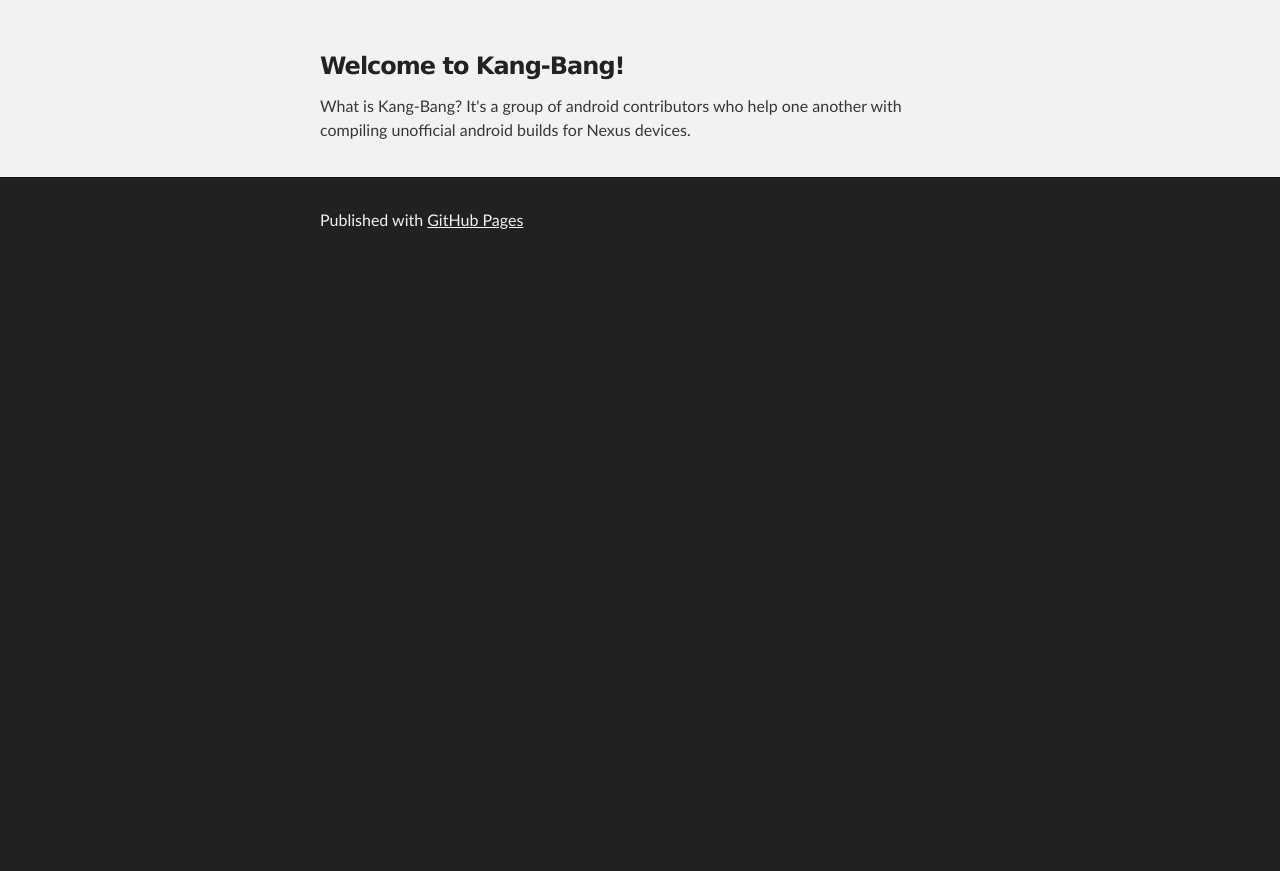
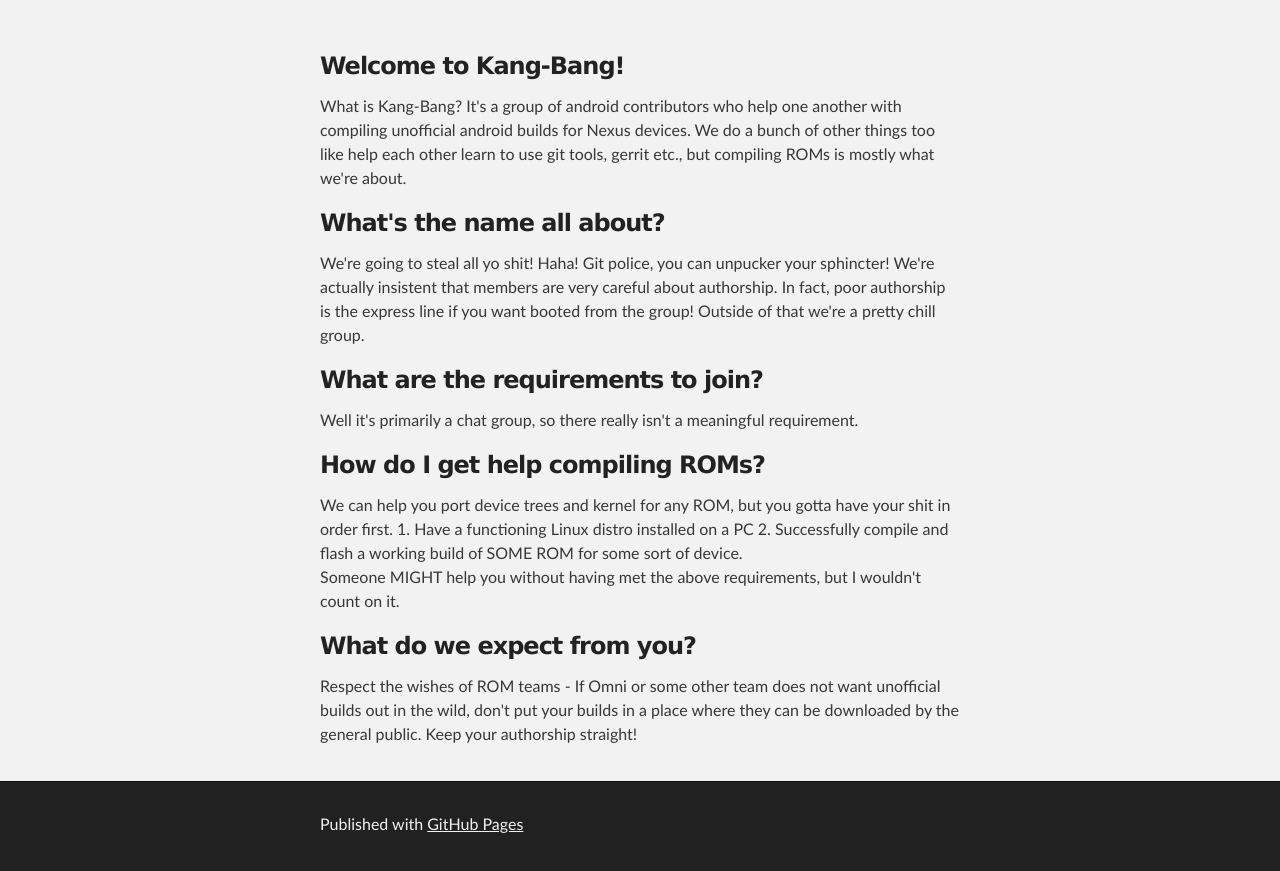
Before and after one commit to Android-Addicts/Android-Addicts.github.io, a plain HTML site: page index.html in a window 1280 px wide. Shown: the part 176-1047 px from the top of the page. Before the commit the page ends 800 px from the top, so only its background shows below. Drawn offline with Linux system fonts and the light colour scheme.

Commit message:
Replace master branch with page content via GitHub

```diff
--- a/index.html
+++ b/index.html
@@ -30,7 +30,31 @@
         <h3>
 <a id="welcome-to-kang-bang" class="anchor" href="#welcome-to-kang-bang" aria-hidden="true"><span aria-hidden="true" class="octicon octicon-link"></span></a>Welcome to Kang-Bang!</h3>
 
-<p>What is Kang-Bang?  It's a group of android contributors who help one another with compiling unofficial android builds for Nexus devices.</p>
+<p>What is Kang-Bang?  It's a group of android contributors who help one another with compiling unofficial android builds for Nexus devices.  We do a bunch of other things too like help each other learn to use git tools, gerrit etc., but compiling ROMs is mostly what we're about.</p>
+
+<h3>
+<a id="whats-the-name-all-about" class="anchor" href="#whats-the-name-all-about" aria-hidden="true"><span aria-hidden="true" class="octicon octicon-link"></span></a>What's the name all about?</h3>
+
+<p>We're going to steal all yo shit!  Haha!  Git police, you can unpucker your sphincter!  We're actually insistent that members are very careful about authorship.  In fact, poor authorship is the express line if you want booted from the group!  Outside of that we're a pretty chill group.</p>
+
+<h3>
+<a id="what-are-the-requirements-to-join" class="anchor" href="#what-are-the-requirements-to-join" aria-hidden="true"><span aria-hidden="true" class="octicon octicon-link"></span></a>What are the requirements to join?</h3>
+
+<p>Well it's primarily a chat group, so there really isn't a meaningful requirement.</p>
+
+<h3>
+<a id="how-do-i-get-help-compiling-roms" class="anchor" href="#how-do-i-get-help-compiling-roms" aria-hidden="true"><span aria-hidden="true" class="octicon octicon-link"></span></a>How do I get help compiling ROMs?</h3>
+
+<p>We can help you port device trees and kernel for any ROM, but you gotta have your shit in order first.
+1. Have a functioning Linux distro installed on a PC
+2. Successfully compile and flash a working build of SOME ROM for some sort of device.<br>
+Someone MIGHT help you without having met the above requirements, but I wouldn't count on it.</p>
+
+<h3>
+<a id="what-do-we-expect-from-you" class="anchor" href="#what-do-we-expect-from-you" aria-hidden="true"><span aria-hidden="true" class="octicon octicon-link"></span></a>What do we expect from you?</h3>
+
+<p>Respect the wishes of ROM teams - If Omni or some other team does not want unofficial builds out in the wild, don't put your builds in a place where they can be downloaded by the general public.
+Keep your authorship straight!</p>
       </section>
     </div>
 
--- a/params.json
+++ b/params.json
@@ -1,6 +1,6 @@
 {
   "name": "Kang-bang.GitHub.io",
   "tagline": "",
-  "body": "### Welcome to Kang-Bang!\r\nWhat is Kang-Bang?  It's a group of android contributors who help one another with compiling unofficial android builds for Nexus devices.\r\n",
+  "body": "### Welcome to Kang-Bang!\r\nWhat is Kang-Bang?  It's a group of android contributors who help one another with compiling unofficial android builds for Nexus devices.  We do a bunch of other things too like help each other learn to use git tools, gerrit etc., but compiling ROMs is mostly what we're about.\r\n\r\n### What's the name all about?\r\nWe're going to steal all yo shit!  Haha!  Git police, you can unpucker your sphincter!  We're actually insistent that members are very careful about authorship.  In fact, poor authorship is the express line if you want booted from the group!  Outside of that we're a pretty chill group.\r\n\r\n### What are the requirements to join?\r\nWell it's primarily a chat group, so there really isn't a meaningful requirement.\r\n\r\n### How do I get help compiling ROMs?\r\nWe can help you port device trees and kernel for any ROM, but you gotta have your shit in order first.\r\n1. Have a functioning Linux distro installed on a PC\r\n2. Successfully compile and flash a working build of SOME ROM for some sort of device.  \r\nSomeone MIGHT help you without having met the above requirements, but I wouldn't count on it.\r\n\r\n### What do we expect from you?\r\nRespect the wishes of ROM teams - If Omni or some other team does not want unofficial builds out in the wild, don't put your builds in a place where they can be downloaded by the general public.\r\nKeep your authorship straight!\r\n",
   "note": "Don't delete this file! It's used internally to help with page regeneration."
 }
```
